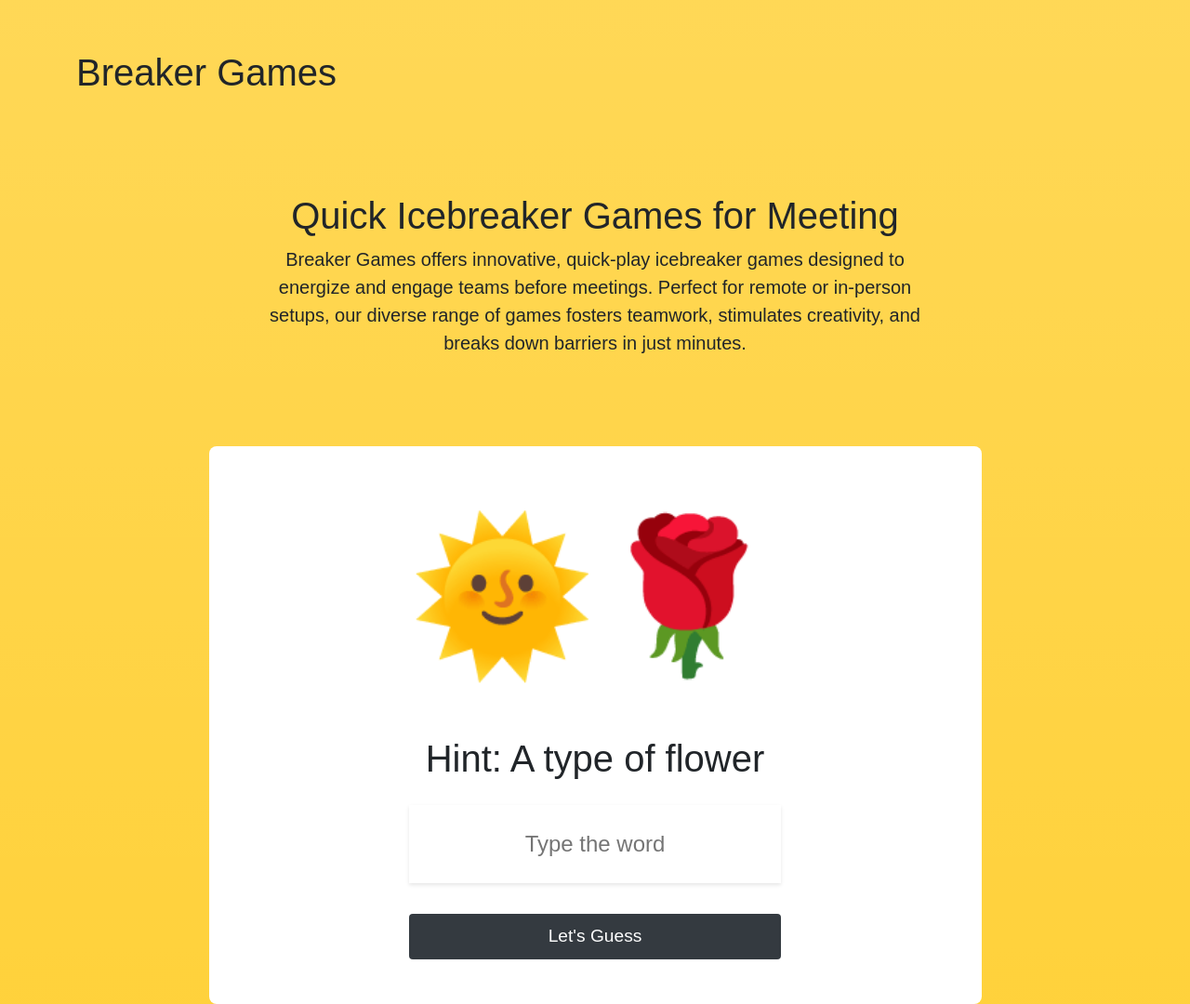
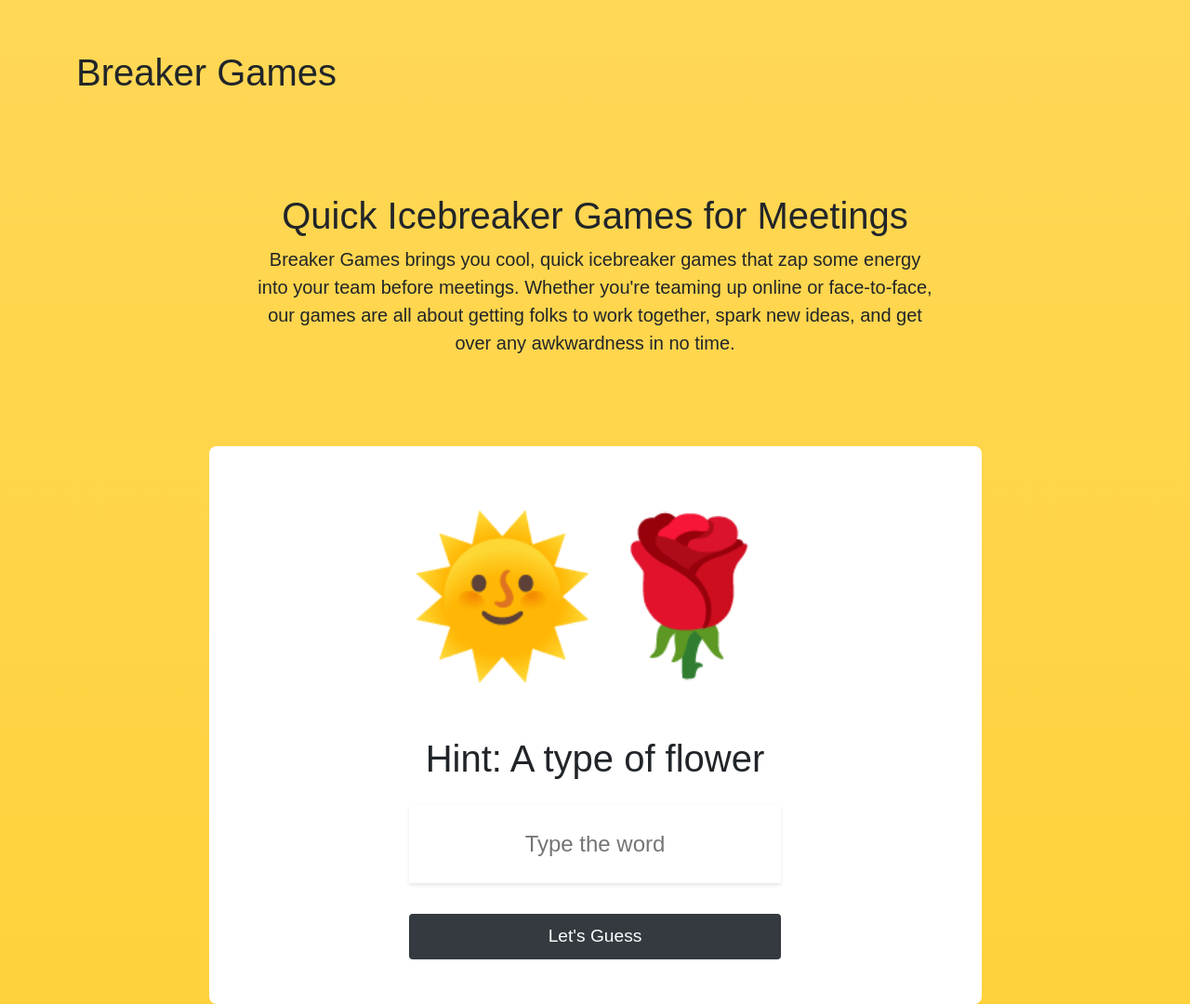
Before and after one commit to a4sr3s/breaker.games, a plain HTML site: page index.html in a window 1280 px wide. Shown: the top 1080 px of the page at 93% size. Drawn offline with nearby package versions, Linux system fonts and the light colour scheme; a web font is replaced by a local one.

Commit message:
updated text on site

```diff
--- a/index.html
+++ b/index.html
@@ -28,8 +28,8 @@
         </div>
         <div class="row mt-6">
             <div class="col-md-8 mx-auto text-center">
-                <h1>Quick Icebreaker Games for Meeting</h1>
-                <p class="lead mb-5">Breaker Games offers innovative, quick-play icebreaker games designed to energize and engage teams before meetings. Perfect for remote or in-person setups, our diverse range of games fosters teamwork, stimulates creativity, and breaks down barriers in just minutes. </p>
+                <h1>Quick Icebreaker Games for Meetings</h1>
+                <p class="lead mb-5">Breaker Games brings you cool, quick icebreaker games that zap some energy into your team before meetings. Whether you're teaming up online or face-to-face, our games are all about getting folks to work together, spark new ideas, and get over any awkwardness in no time. </p>
             </div>
         </div>
         <div class="row mt-5">
```
